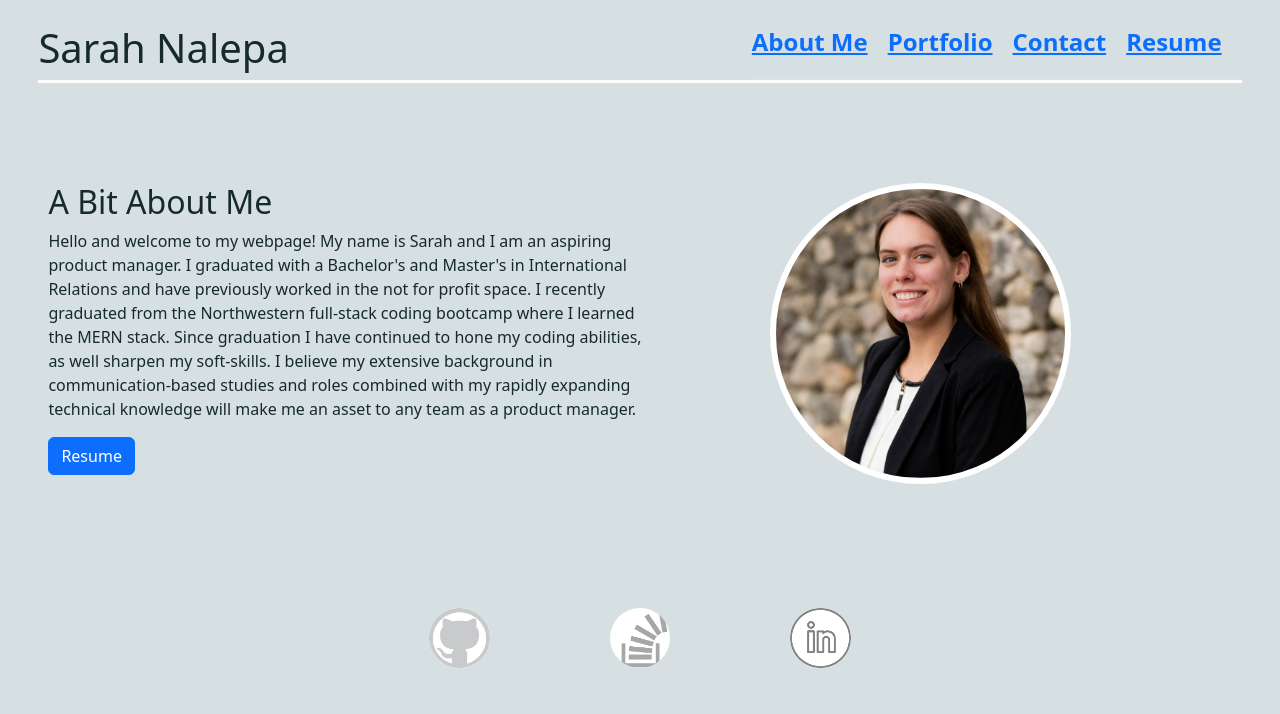
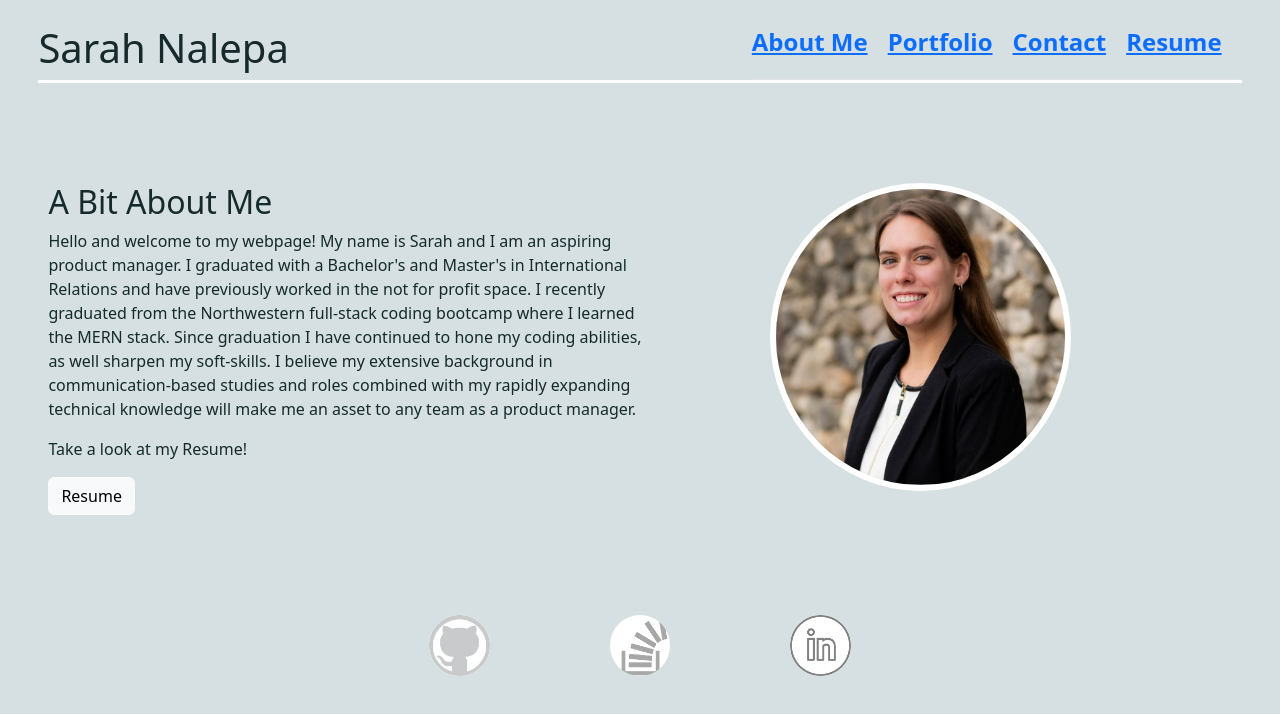
Before and after one commit to snalepa11/react-portfolio, a React (Vite) app: page / in a window 1280 px wide. Shown: the top 714 px of the page. Built offline with nearby package versions, Linux system fonts and the light colour scheme.

Commit message:
added resume button to about me page

```diff
--- a/src/App.css
+++ b/src/App.css
@@ -8,6 +8,11 @@
 
 * {
   background-color: #d6e0e2;
+}
+
+.button {
+  background-color: white;
+  color: black;
 }
 
 .bold {
--- a/src/pages/AboutMe.jsx
+++ b/src/pages/AboutMe.jsx
@@ -19,7 +19,10 @@ export default function AboutMe() {
             expanding technical knowledge will make me an asset to any team as a
             product manager.
           </p>
-          <Button href="#">Resume</Button>
+          <p>Take a look at my Resume!</p>
+          <Button variant="light outline-dark" href="#">
+            Resume
+          </Button>
         </div>
         <img class="margint" id="headshot" src={headshot} alt="headshot" />
       </div>
```
